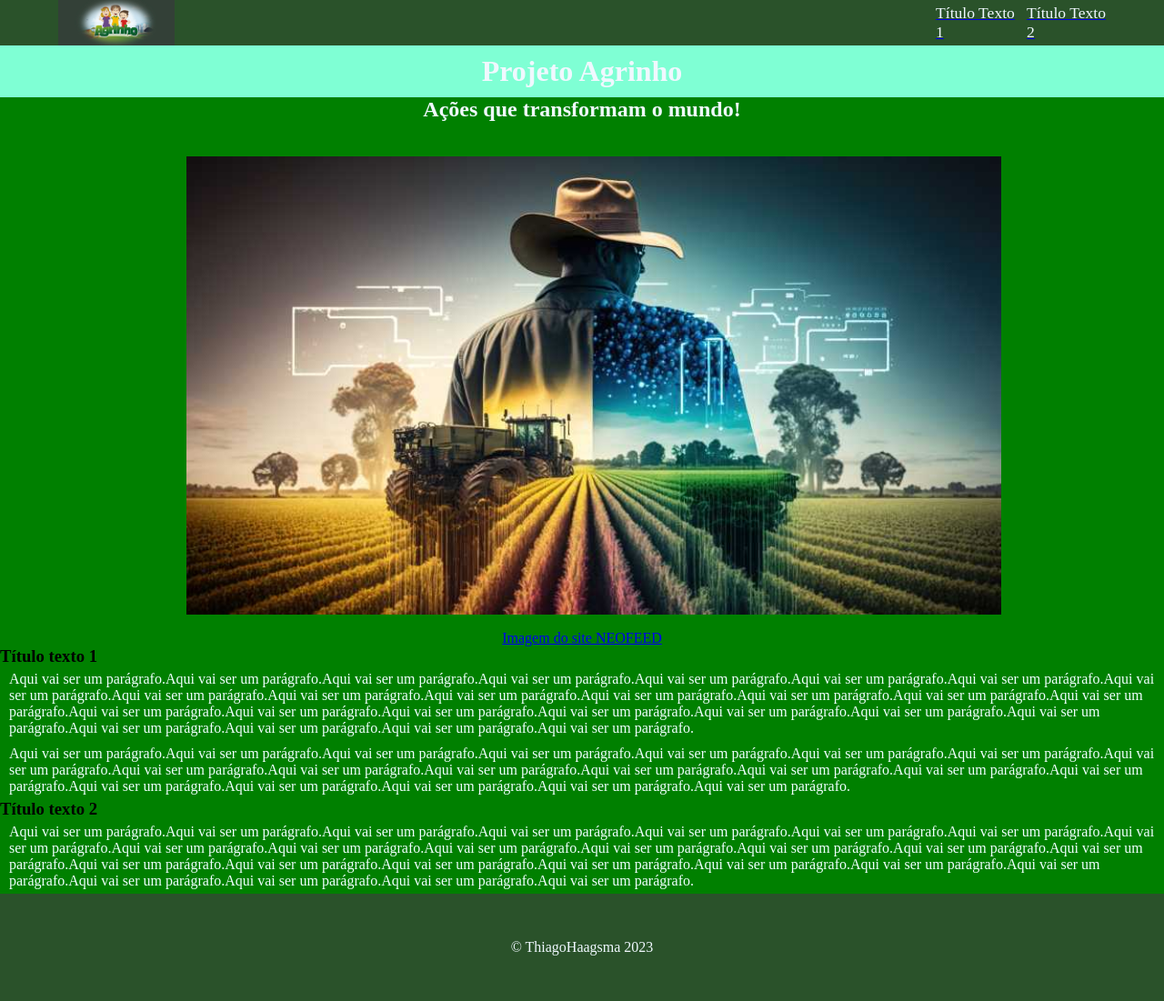
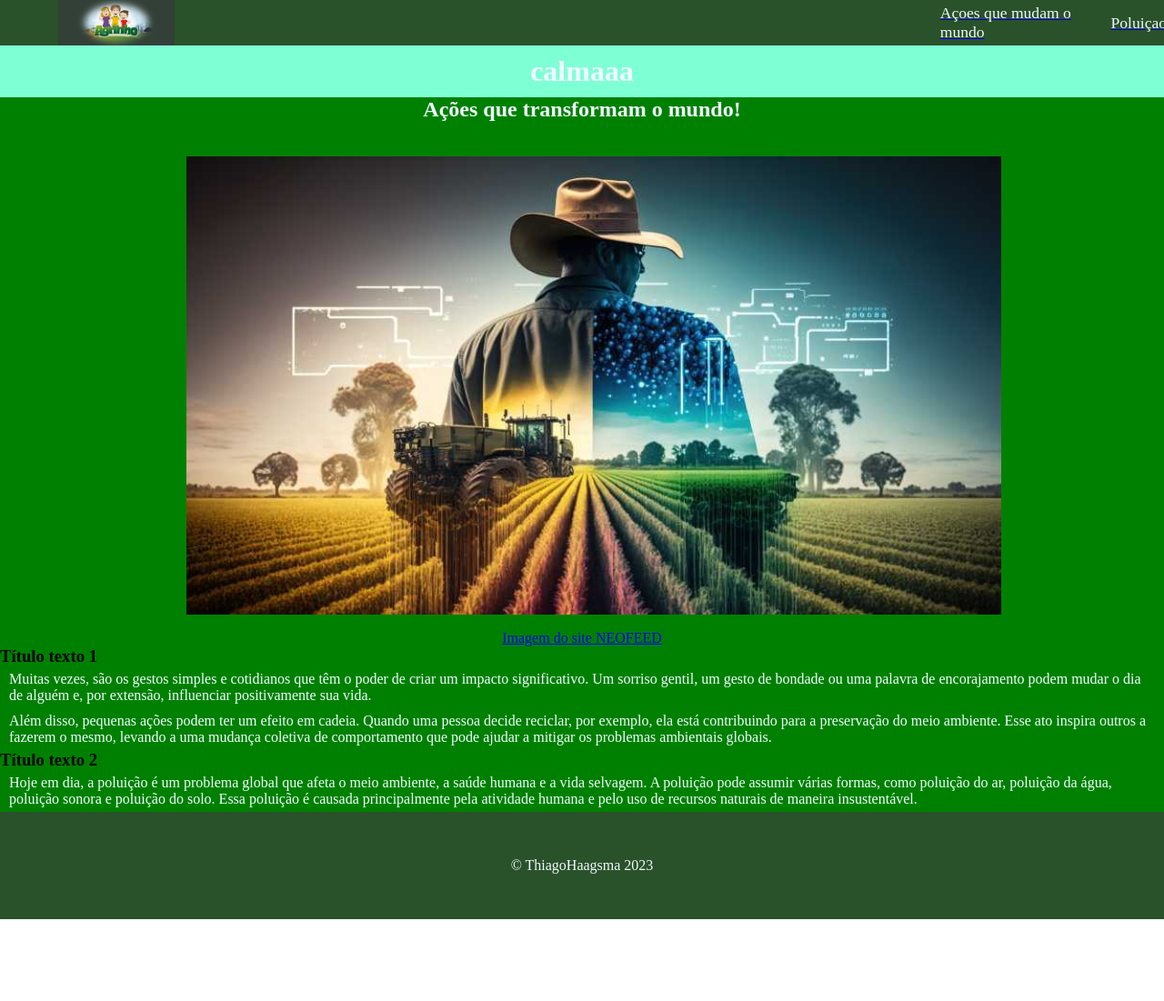
Before and after one commit to sabrinavv/siteagrinho2c, a plain HTML site: page index.html in a window 1280 px wide. Shown: the top 1101 px of the page at 91% size. After the commit the page ends 1011 px from the top, so only its background shows below. Drawn offline with Linux system fonts and the light colour scheme.

Commit message:
adicionando paragrafo

```diff
--- a/index.html
+++ b/index.html
@@ -14,15 +14,15 @@
         <img class="imagem-agrinho" src=".\imagens\agrinho.jpg" alt="Imagem do projeto agrinho.">
         <ul class="lista-barra-navegacao">
             <a href="#texto-1">
-                <li class="item-lista">Título Texto 1</li>
+                <li class="item-lista">Açoes que mudam o mundo</li>
             </a>
             <a href="#texto-2">
-                <li class="item-lista">Título Texto 2</li>
+                <li class="item-lista">Poluiçao</li>
             </a>
         </ul>
     </nav>
     <header id="cabecalho">
-        <h1 class="titulo-principal">Projeto Agrinho</h1>
+        <h1 class="titulo-principal">calmaaa</h1>
     </header>
     <main id="conteudo-principal">
         <h2 class="titulo-2">
@@ -36,33 +36,24 @@
         <section id="texto-1">
             <h3>Título texto 1</h3>
             <p class="paragrafo">
-                Aqui vai ser um parágrafo.Aqui vai ser um parágrafo.Aqui vai ser um parágrafo.Aqui vai ser um
-                parágrafo.Aqui vai ser um parágrafo.Aqui vai ser um parágrafo.Aqui vai ser um parágrafo.Aqui vai ser um
-                parágrafo.Aqui vai ser um parágrafo.Aqui vai ser um parágrafo.Aqui vai ser um parágrafo.Aqui vai ser um
-                parágrafo.Aqui vai ser um parágrafo.Aqui vai ser um parágrafo.Aqui vai ser um parágrafo.Aqui vai ser um
-                parágrafo.Aqui vai ser um parágrafo.Aqui vai ser um parágrafo.Aqui vai ser um parágrafo.Aqui vai ser um
-                parágrafo.Aqui vai ser um parágrafo.Aqui vai ser um parágrafo.Aqui vai ser um parágrafo.Aqui vai ser um
-                parágrafo.Aqui vai ser um parágrafo.Aqui vai ser um parágrafo.
+              Muitas vezes, são os gestos simples e cotidianos que têm o poder de criar um impacto significativo.
+              Um sorriso gentil, um gesto de bondade ou uma palavra de encorajamento podem mudar o dia
+              de alguém e, por extensão, influenciar positivamente sua vida.
             </p>
             <p class="paragrafo">
-                Aqui vai ser um parágrafo.Aqui vai ser um parágrafo.Aqui vai ser um parágrafo.Aqui vai ser um
-                parágrafo.Aqui vai ser um parágrafo.Aqui vai ser um parágrafo.Aqui vai ser um parágrafo.Aqui vai ser um
-                parágrafo.Aqui vai ser um parágrafo.Aqui vai ser um parágrafo.Aqui vai ser um parágrafo.Aqui vai ser um
-                parágrafo.Aqui vai ser um parágrafo.Aqui vai ser um parágrafo.Aqui vai ser um parágrafo.Aqui vai ser um
-                parágrafo.Aqui vai ser um parágrafo.Aqui vai ser um parágrafo.Aqui vai ser um parágrafo.Aqui vai ser um
-                parágrafo.
+                Além disso, pequenas ações podem ter um efeito em cadeia. Quando uma pessoa decide reciclar,
+                por exemplo, ela está contribuindo para a preservação do meio ambiente. Esse ato inspira
+                outros a fazerem o mesmo, levando a uma mudança coletiva de comportamento que pode ajudar
+                a mitigar os problemas ambientais globais.
             </p>
         </section>
         <section id="texto-2">
             <h3>Título texto 2</h3>
             <p class="paragrafo">
-                Aqui vai ser um parágrafo.Aqui vai ser um parágrafo.Aqui vai ser um parágrafo.Aqui vai ser um
-                parágrafo.Aqui vai ser um parágrafo.Aqui vai ser um parágrafo.Aqui vai ser um parágrafo.Aqui vai ser um
-                parágrafo.Aqui vai ser um parágrafo.Aqui vai ser um parágrafo.Aqui vai ser um parágrafo.Aqui vai ser um
-                parágrafo.Aqui vai ser um parágrafo.Aqui vai ser um parágrafo.Aqui vai ser um parágrafo.Aqui vai ser um
-                parágrafo.Aqui vai ser um parágrafo.Aqui vai ser um parágrafo.Aqui vai ser um parágrafo.Aqui vai ser um
-                parágrafo.Aqui vai ser um parágrafo.Aqui vai ser um parágrafo.Aqui vai ser um parágrafo.Aqui vai ser um
-                parágrafo.Aqui vai ser um parágrafo.Aqui vai ser um parágrafo.
+                Hoje em dia, a poluição é um problema global que afeta o meio ambiente, a saúde humana
+                e a vida selvagem. A poluição pode assumir várias formas, como poluição do ar, poluição
+                da água, poluição sonora e poluição do solo. Essa poluição é causada principalmente pela
+                atividade humana e pelo uso de recursos naturais de maneira insustentável.
             </p>
         </section>
     </main>
```
